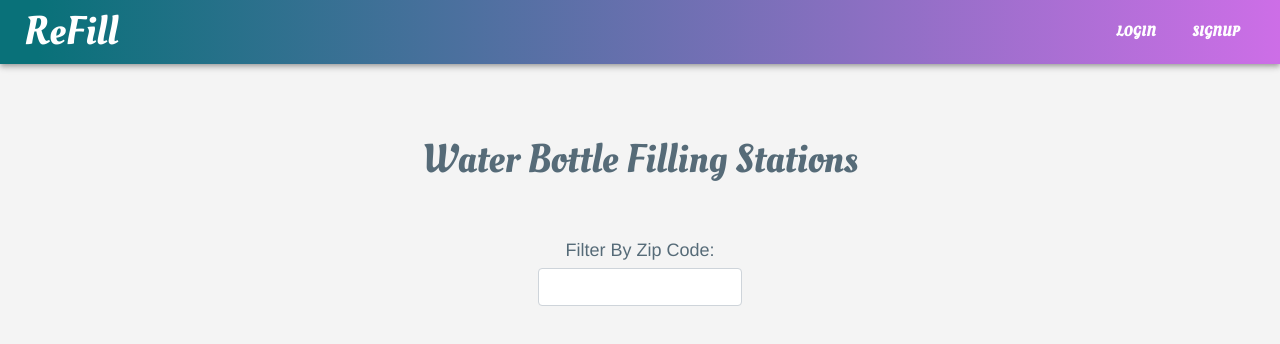
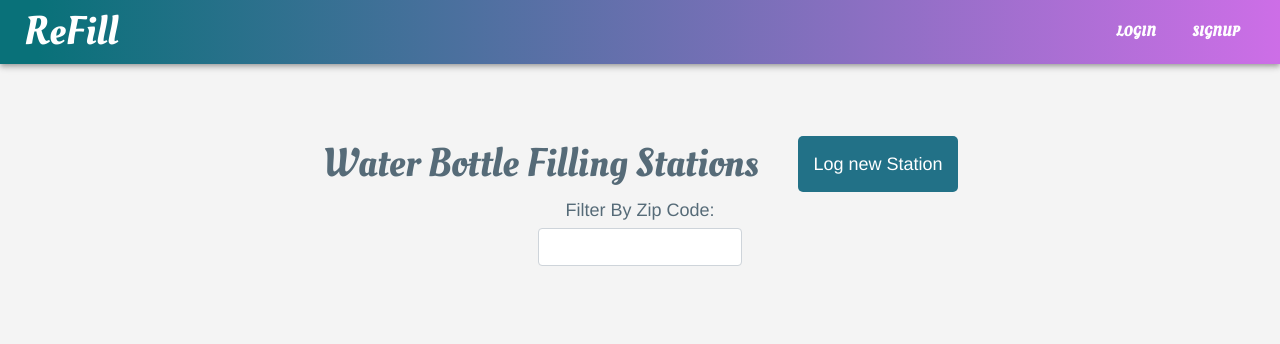
Before and after one commit to epuer18/ReFill, a React (Vite) app in the folder client/: page /stations in a window 1280 px wide. Shown: the top 344 px of the page. Built offline with nearby package versions, Linux system fonts and the light colour scheme; no server answers; a web font is replaced by a local one.

Commit message:
adjust station page

```diff
--- a/client/src/css/StationGallery.css
+++ b/client/src/css/StationGallery.css
@@ -1,4 +1,4 @@
-.StationGallery{
+.StationGallery {
   margin: 0 auto;
   max-width: 70em;
   font-family: "Helvetica", "Arial", sans-serif;
@@ -8,3 +8,23 @@
   color: #566b78;
   text-align: center;
 }
+
+.header-section {
+  display: flex;
+  justify-content: center;
+  align-items: center;
+  gap: 40px;
+}
+
+.add-button {
+  padding: 10px 15px;
+  background-color: #227187;
+  color: white;
+  text-decoration: none;
+  border-radius: 5px;
+  transition: background-color 0.3s;
+}
+
+.add-button:hover {
+  background-color: #1e5d70;
+}
--- a/client/src/pages/stationsApp.jsx
+++ b/client/src/pages/stationsApp.jsx
@@ -1,6 +1,7 @@
 import { useState, useEffect, useCallback } from "react";
 import StationGallery from "../component/stations.jsx";
 import SearchBar from "../component/searchBar.jsx";
+import { Link } from "react-router-dom";
 import "../css/StationGallery.css";
 
 const Stations = () => {
@@ -28,8 +29,11 @@ const Stations = () => {
 
   return (
     <div className="StationGallery">
-      <div className="mb-5">
+      <div className="header-section">
         <h1>Water Bottle Filling Stations</h1>
+        <Link to="/add" className="add-button">
+          Log new Station
+        </Link>
       </div>
       <SearchBar query={query} setQuery={setQuery}></SearchBar>
       <div className="mb-5"></div>
```
Lines whose indentation alone changed are shown as unchanged.
